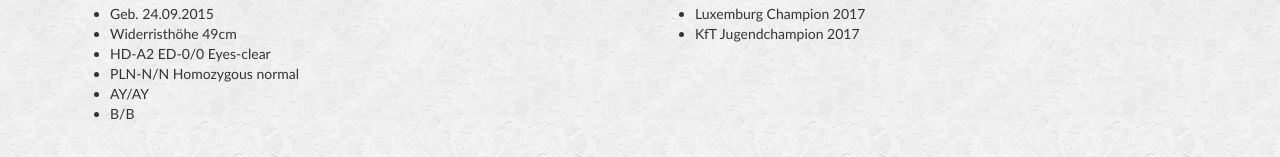
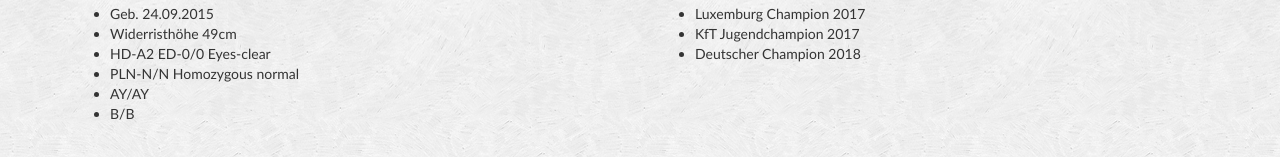
Before and after one commit to MichelM279/alroy-adare, a plain HTML site: page ueber.html in a window 1280 px wide. Shown: the part 361-518 px from the top of the page. Drawn offline with nearby package versions, Linux system fonts and the light colour scheme.

Commit message:
added dt. champion 2018

```diff
--- a/ueber.html
+++ b/ueber.html
@@ -74,6 +74,7 @@
           <ul>
             <li>Luxemburg Champion 2017</li>
             <li>KfT Jugendchampion 2017</li>
+            <li>Deutscher Champion 2018</li>
           </ul>
         </div>
       </div>
```
